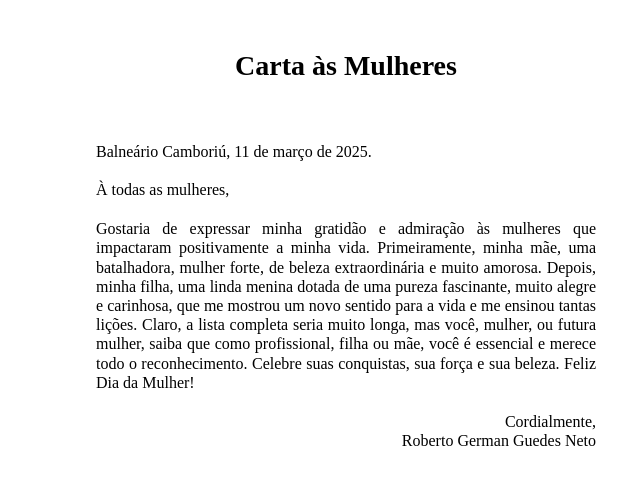
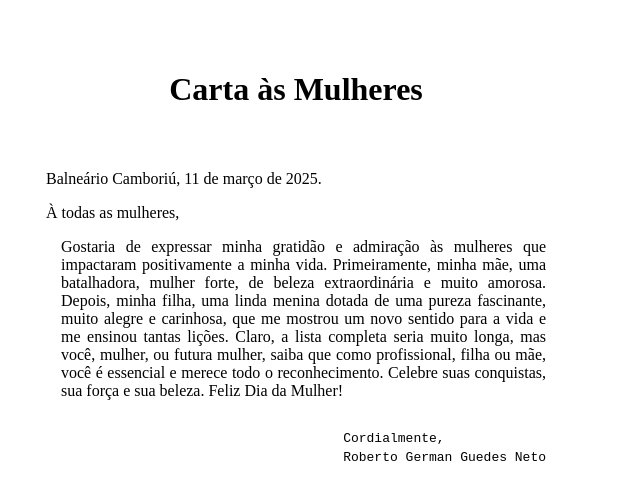
Before and after one commit to rgermangn/ativ-2, a plain HTML site: page index.html in a window 1280 px wide. Shown: the whole page, without its empty margins (4-644 px from the left). Drawn offline with Linux system fonts and the light colour scheme.

Commit message:
pronto para entrega
Signed-off-by: Roberto German Guedes Neto <robertoguedes@edu.univali.br>

```diff
--- a/index.html
+++ b/index.html
@@ -7,13 +7,25 @@
         <link rel="stylesheet" href="styles.css">
 	</head>
 	<body>
+        <div class="titulo">
+            <h1>Carta às Mulheres</h1>
+        </div>
+        <div class="local">
+            <p>Balneário Camboriú, 11 de março de 2025.</p>
+        </div>
         <div>
-            <h1>Carta às Mulheres</h1>
-            <p>Balneário Camboriú, 11 de março de 2025.</p>
-            <p">À todas as mulheres,</p>
-            <p>Gostaria de expressar minha gratidão e admiração às mulheres que impactaram positivamente a minha vida. Primeiramente, minha mãe, uma batalhadora, mulher forte, de beleza extraordinária e muito amorosa. Depois, minha filha, uma linda menina dotada de uma pureza fascinante, muito alegre e carinhosa, que me mostrou um novo sentido para a vida e me ensinou tantas lições. Claro, a lista completa seria muito longa, mas você, mulher, ou futura mulher, saiba que como profissional, filha ou mãe, você é essencial e merece todo o reconhecimento. Celebre suas conquistas, sua força e sua beleza. Feliz Dia da Mulher!</p>
-            <p class="encerramento">Cordialmente,</p>
-            <p class="encerramento">Roberto German Guedes Neto</p>
+            <p>À todas as mulheres,</p>
+        </div>
+        <div class="texto">
+            <p>
+                Gostaria de expressar minha gratidão e admiração às mulheres que impactaram positivamente a minha vida. Primeiramente, minha mãe, uma batalhadora, mulher forte, de beleza extraordinária e muito amorosa. Depois, minha filha, uma linda menina dotada de uma pureza fascinante, muito alegre e carinhosa, que me mostrou um novo sentido para a vida e me ensinou tantas lições. Claro, a lista completa seria muito longa, mas você, mulher, ou futura mulher, saiba que como profissional, filha ou mãe, você é essencial e merece todo o reconhecimento. Celebre suas conquistas, sua força e sua beleza. Feliz Dia da Mulher!
+            </p>
+        </div>
+        <div class="despedida">
+            <pre>
+                Cordialmente,
+                Roberto German Guedes Neto
+            </pre>
         </div>
 	</body>
 </html>
--- a/styles.css
+++ b/styles.css
@@ -1,25 +1,22 @@
 body {
     font-family: serif;
-    font-size: 16px;
-    margin: 50px 100px;
-    width: 500px;
-
+    max-width: 500px;
+    margin: 50px;
 }
 
-h1 {
-    font-size: 28px;
-    text-align: center;
-    margin-bottom: 60px;
+.titulo {
+    display: flex;
+    justify-content: space-evenly;
+    align-items: center;
+    margin-bottom: 40px;
 }
 
-p {
+.texto {
     text-align: justify;
-    line-height: 1.2;
-    margin-bottom: 20px;
+    padding-left: 15px;
 }
 
-.encerramento {
-    text-align: right;
-    margin-top: 0px;
-    margin-bottom: 0px;
+.despedida {
+    float: right;
+    line-height: 1.5;
 }
```
Also changed, not shown: 1 other file.
